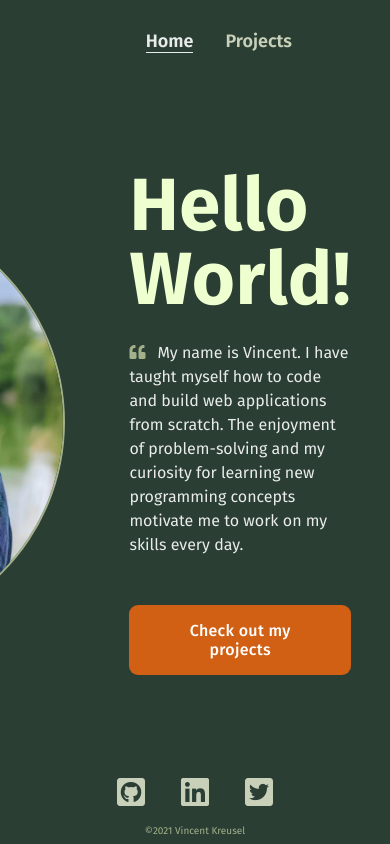
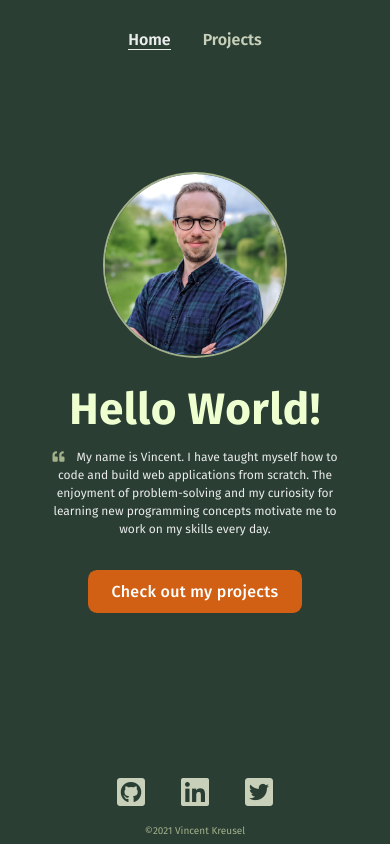
Before and after one commit to vincenthanguk/Portfolio, a React (Create React App) app: page / in a window 390 px wide. Built offline with nearby package versions, Linux system fonts and the light colour scheme.

Commit message:
added media queries for responsiveness

```diff
--- a/src/App.js
+++ b/src/App.js
@@ -1,6 +1,7 @@
 import React, { Component } from "react";
 import { Route, Switch } from "react-router-dom";
 import "./App.css";
+import "./queries.css";
 import AboutMe from "./components/AboutMe.jsx";
 import Projects from "./components/Projects";
 import NavBar from "./components/NavBar";
--- a/src/components/AboutMe.css
+++ b/src/components/AboutMe.css
@@ -32,7 +32,6 @@
   font-size: 7.4rem;
   font-weight: 700;
   letter-spacing: 0.5px;
-  /* color: #f2f6ec; */
   color: #eeffd0;
   margin-bottom: 2.4rem;
 }
@@ -75,10 +74,6 @@
   background-color: #d6702c;
 }
 
-/* .fa-quote-right {
-  margin-left: 0.6rem;
-} */
-
 /* @media (max-width: 767.98px) {
   .AboutMe {
     flex-direction: column;
@@ -99,3 +94,145 @@
     width: 80vw;
   }
 } */
+
+/* *********************************** */
+/* BELOW 1130px (Landscape Tablets) */
+/* *********************************** */
+
+@media (max-width: 71em) {
+  .profile-picture img {
+    width: 36rem;
+    height: 36rem;
+  }
+
+  .profile-heading {
+    font-size: 6.2rem;
+  }
+
+  .project-image {
+    width: 24rem;
+  }
+  img {
+    width: 24rem;
+    height: 24rem;
+  }
+}
+
+/* *********************************** */
+/* BELOW 975px (Tablets) */
+/* *********************************** */
+
+@media (max-width: 61em) {
+  .profile-picture img {
+    width: 24rem;
+    height: 24rem;
+  }
+
+  .profile-heading {
+    font-size: 5.2rem;
+  }
+
+  .project-image {
+    width: 24rem;
+  }
+  img {
+    width: 24rem;
+    height: 24rem;
+  }
+}
+
+/* *********************************** */
+/* BELOW 827px (Small Tablets) */
+/* *********************************** */
+@media (max-width: 52em) {
+  .AboutMe {
+    grid-template-columns: 1fr;
+    grid-template-rows: 1fr 1fr;
+    gap: 0;
+    row-gap: 3rem;
+  }
+
+  .profile-picture {
+    justify-self: center;
+  }
+
+  .profile-text-container {
+    justify-self: center;
+    text-align: center;
+  }
+
+  .profile-heading {
+    margin-bottom: 1.6rem;
+  }
+
+  .profile-btn {
+    padding: 1.2rem 2.4rem;
+  }
+
+  .profile-text {
+    margin-bottom: 3.2rem;
+  }
+}
+
+/* *********************************** */
+/* BELOW 500px (Mobile) */
+/* *********************************** */
+
+@media (max-width: 32em) {
+  .AboutMe {
+    grid-template-rows: 1fr 1.7fr;
+    /* gap: 0; */
+    margin-top: 1.6rem;
+  }
+  .profile-picture img {
+    width: 18rem;
+    height: 18rem;
+  }
+
+  .project-image {
+    width: 24rem;
+  }
+  img {
+    width: 18rem;
+    height: 18rem;
+  }
+
+  .profile-heading {
+    font-size: 4.4rem;
+    margin-bottom: 1.6rem;
+  }
+
+  .profile-btn {
+    padding: 1.2rem 2.4rem;
+  }
+
+  .profile-text-container {
+    align-self: start;
+  }
+
+  .profile-text {
+    margin-bottom: 3.2rem;
+    font-size: 1.2rem;
+  }
+}
+
+/* *********************************** */
+/* BELOW 375px (Small Mobile) */
+/* *********************************** */
+
+@media (max-width: 24em) {
+  .AboutMe {
+    row-gap: 1.2rem;
+    margin-top: 3.6rem;
+  }
+  .profile-heading {
+    font-size: 3.6rem;
+  }
+  .profile-btn {
+    padding: 1rem 2rem;
+    font-size: 1.4rem;
+  }
+  .profile-text {
+    margin-bottom: 2.4rem;
+  }
+}
--- a/src/components/NavBar.css
+++ b/src/components/NavBar.css
@@ -25,16 +25,16 @@ a:hover {
   color: #e3e8dc;
 }
 
-/* @media (max-width: 767.98px) {
+/* *********************************** */
+/* BELOW 500px (Mobile) */
+/* *********************************** */
+
+@media (max-width: 32em) {
   .NavBar {
-    margin-right: 0px;
-    position: relative;
-    right: initial;
-    align-content: center;
-  } */
-/*
-  .NavBar-link {
-    margin-left: 15px;
-    margin-right: 15px;
+    justify-content: center;
   }
-} */
+
+  a {
+    font-size: 1.6rem;
+  }
+}
--- a/src/components/Project.css
+++ b/src/components/Project.css
@@ -67,6 +67,7 @@ li:nth-child(odd) .project-image {
   line-height: 1.3;
   max-width: 650px;
 }
+
 img {
   /* border: 2px solid #a3b18a;
   border-radius: 50%; */
@@ -75,22 +76,62 @@ img {
   box-shadow: inset -1px 3px 8px 5px #344e41,
     2px 5px 16px 0px rgba(0, 0, 0, 0.205), 5px 5px 15px 5px rgba(0, 0, 0, 0);
 }
-/*
-@media (max-width: 767.98px) {
-  .Project {
-    margin-top: 0px;
-    flex-direction: column;
+
+/* *********************************** */
+/* BELOW 1130px (Landscape Tablets) */
+/* *********************************** */
+
+@media (max-width: 71em) {
+  img {
+    width: 24rem;
+    height: 24rem;
   }
 
-  .project-description-title {
-    font-size: 1rem;
-    margin-top: 30px;
+  .project-image {
+    width: 24rem;
+  }
+}
+
+/* *********************************** */
+/* BELOW 975px (Tablets) */
+/* *********************************** */
+
+@media (max-width: 61em) {
+  .project-description {
+    font-size: 1.4rem;
+  }
+}
+
+/* *********************************** */
+/* BELOW 650px (Small Tablets) */
+/* *********************************** */
+@media (max-width: 41em) {
+  .Project {
+    display: grid;
+    grid-template-columns: 1fr;
+    row-gap: 1.6rem;
+    align-items: center;
+    /* justify-items: start; */
+    margin-bottom: 4.8rem;
+  }
+  .project-image {
+    justify-self: center;
+  }
+}
+
+/* *********************************** */
+/* BELOW 500px (Mobile) */
+/* *********************************** */
+
+@media (max-width: 32em) {
+  .project-description {
+    font-size: 1.2rem;
+  }
+  .project-description-title a {
+    font-size: 3.2rem;
   }
 
-  .project-description {
-    font-size: 0.8rem;
-    width: 80vw;
-    margin-bottom: 20px;
-    margin-left: 0px;
+  .project-description-techstack {
+    font-size: 1.2rem;
   }
-} */
+}
```
Also changed, not shown: src/queries.css (added, +45 -0 lines).
